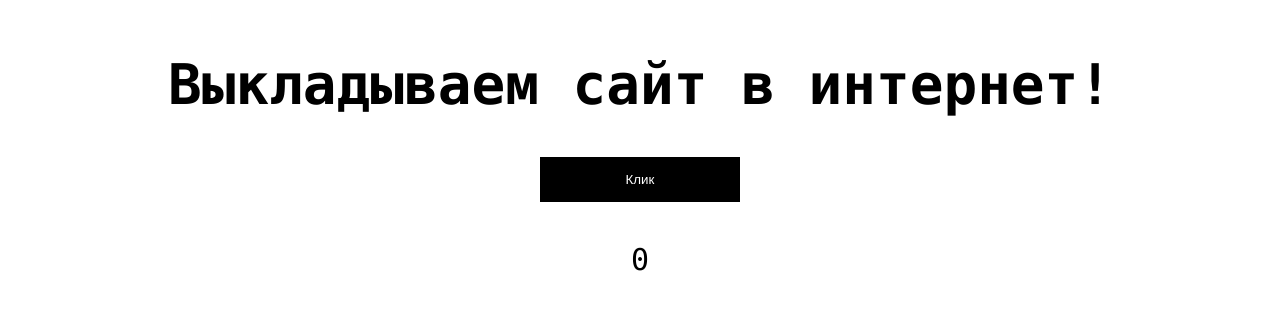
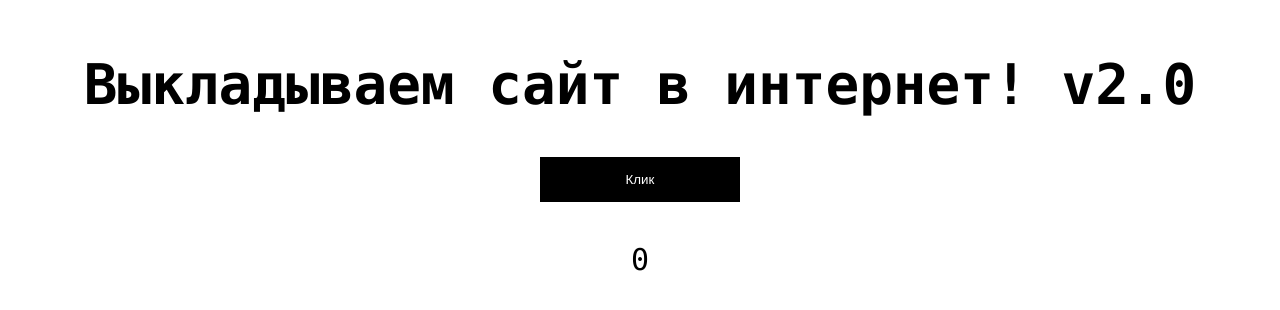
Before and after one commit to piy-bebe/cliker.io, a plain HTML site: page index.html in a window 1280 px wide. Shown: the part 236-546 px from the top of the page. Drawn offline with Linux system fonts and the light colour scheme.

Commit message:
Add files via upload

```diff
--- a/index.html
+++ b/index.html
@@ -4,7 +4,7 @@
   </head>
   <body>
     <div class="container">
-      <h1 class="title">Выкладываем сайт в интернет!</h1>
+      <h1 class="title">Выкладываем сайт в интернет! v2.0</h1>
       <button class="button">Клик</button>
       <span class="counter">0</span>
     </div>
```
